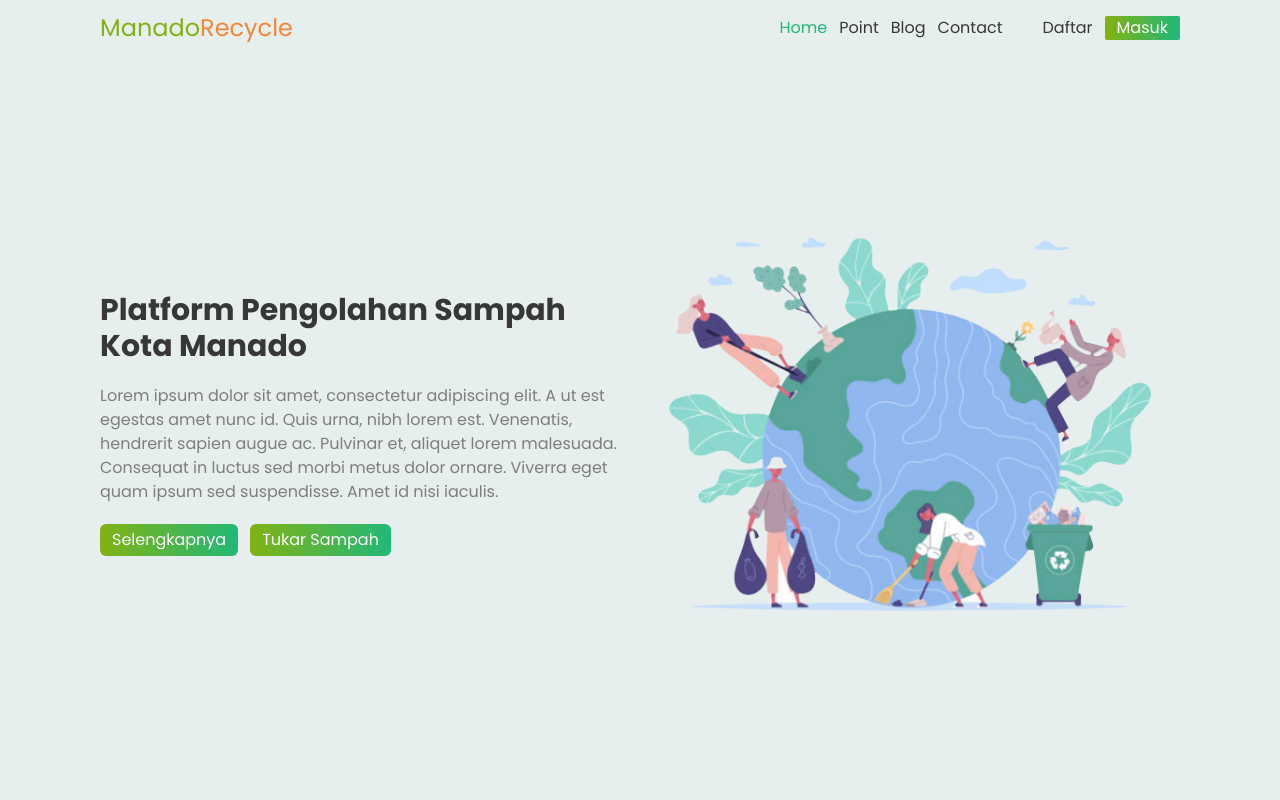
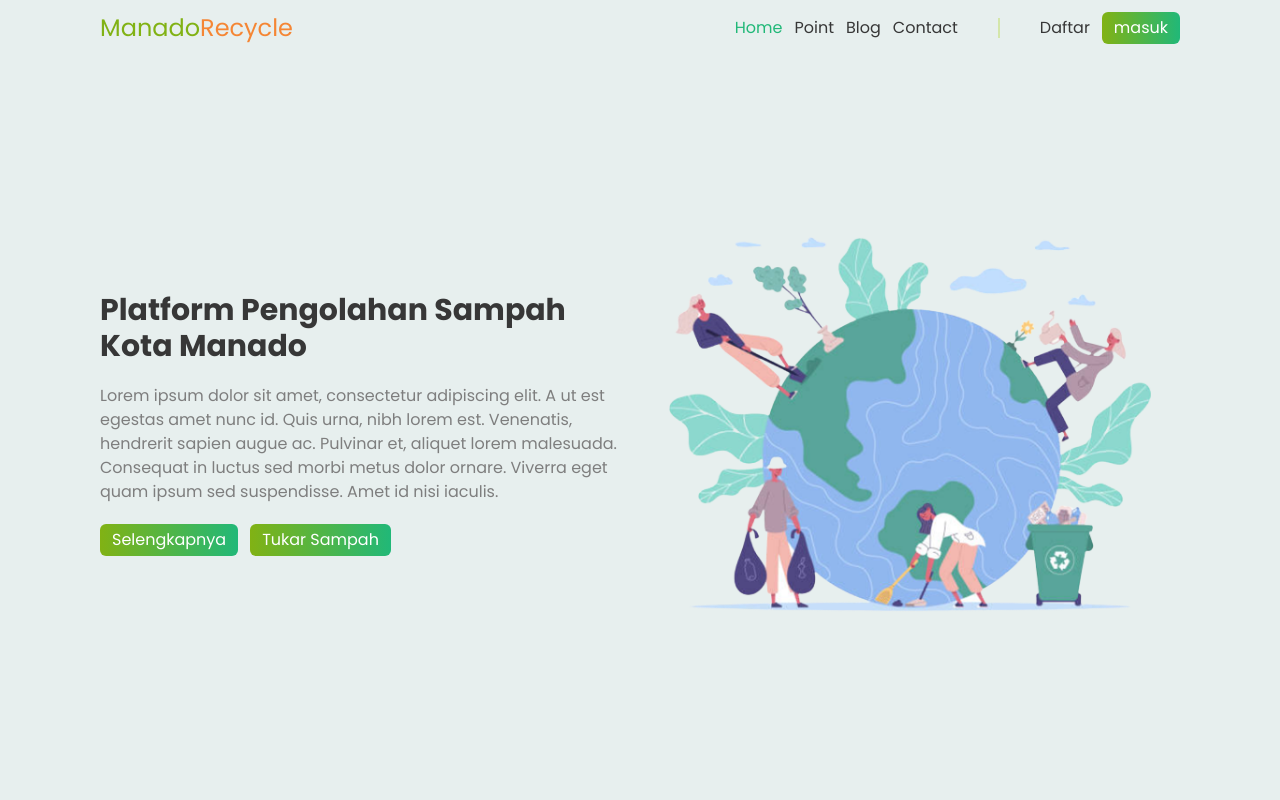
Before and after one commit to rivopelu/Manado-Sampah, a React (Create React App) app: page / in a window 1280 px wide. Shown: the top 800 px of the page. Built offline with nearby package versions, Linux system fonts and the light colour scheme.

Commit message:
selesai navbar pe tampilan login register

```diff
--- a/src/components/molekul/NavbarComp.jsx
+++ b/src/components/molekul/NavbarComp.jsx
@@ -9,13 +9,6 @@ const NavbarComp = () => {
     const token = localStorage.getItem('token')
     console.log('token Navbar ---->>>', token)
 
-    const tokenChange = () => {
-        if (token) {
-            setTokenMain(true)
-        } else {
-            setTokenMain(false)
-        }
-    }
 
 
     const changeColor = () => {
@@ -62,9 +55,22 @@ const NavbarComp = () => {
                             ))
                         }
                     </ul>
-                    {
-                        tokenMain ? <KananAuth /> : <BtnComp title={'hello'} />
-                    }
+                    <div className='lg:px-10'>
+                        <span className='garisTengahNavbar'></span>
+                    </div>
+                    <div>
+                        {(() => {
+                            if (!token) {
+                                return (
+                                    <KananAuth />
+                                )
+                            } else {
+                                return (
+                                    <BtnComp title={'hello'} />
+                                )
+                            }
+                        })()}
+                    </div>
 
                 </div>
             </div>
@@ -77,9 +83,9 @@ export default NavbarComp
 
 const KananAuth = () => {
     return (
-        <ul className='login-register lg:flex gap-3 lg:ml-10'>
-            <li><NavLink to={'/register'}>Daftar</NavLink></li>
-            <li className='masuk'><NavLink to={'/login'} className='flex bg-ijo-gradient px-3 text-white hover:-translate-y-1 w-fit duration-200 hover:border-b-2 rounded-sm border-main-orange '>Masuk</NavLink></li>
+        <ul className='login-register lg:flex gap-1 lg:gap-3  flex flex-col lg:items-center lg:flex-row mb-12 lg:mb-0 '>
+            <li><NavLink className={'hover:text-main-orange duration-200'} to={'/register'}>Daftar</NavLink></li>
+            <li><Link to={'/login'}><BtnComp title={'masuk'} /></Link></li>
         </ul>
     )
 }
--- a/src/components/molekul/style/Navbar.scss
+++ b/src/components/molekul/style/Navbar.scss
@@ -1,6 +1,11 @@
 .navbarComp {
 
-
+    .garisTengahNavbar {
+        display: flex;
+        height: 20px;
+        background-color: #d4e6aa;
+        width: 2px;
+    }
 
     #navMenu {
         cursor: pointer;
@@ -16,6 +21,9 @@
             display: block;
         }
 
+        .garisTengahNavbar {
+            display: none;
+        }
 
         .kanan {
             // background-color: red;
```
